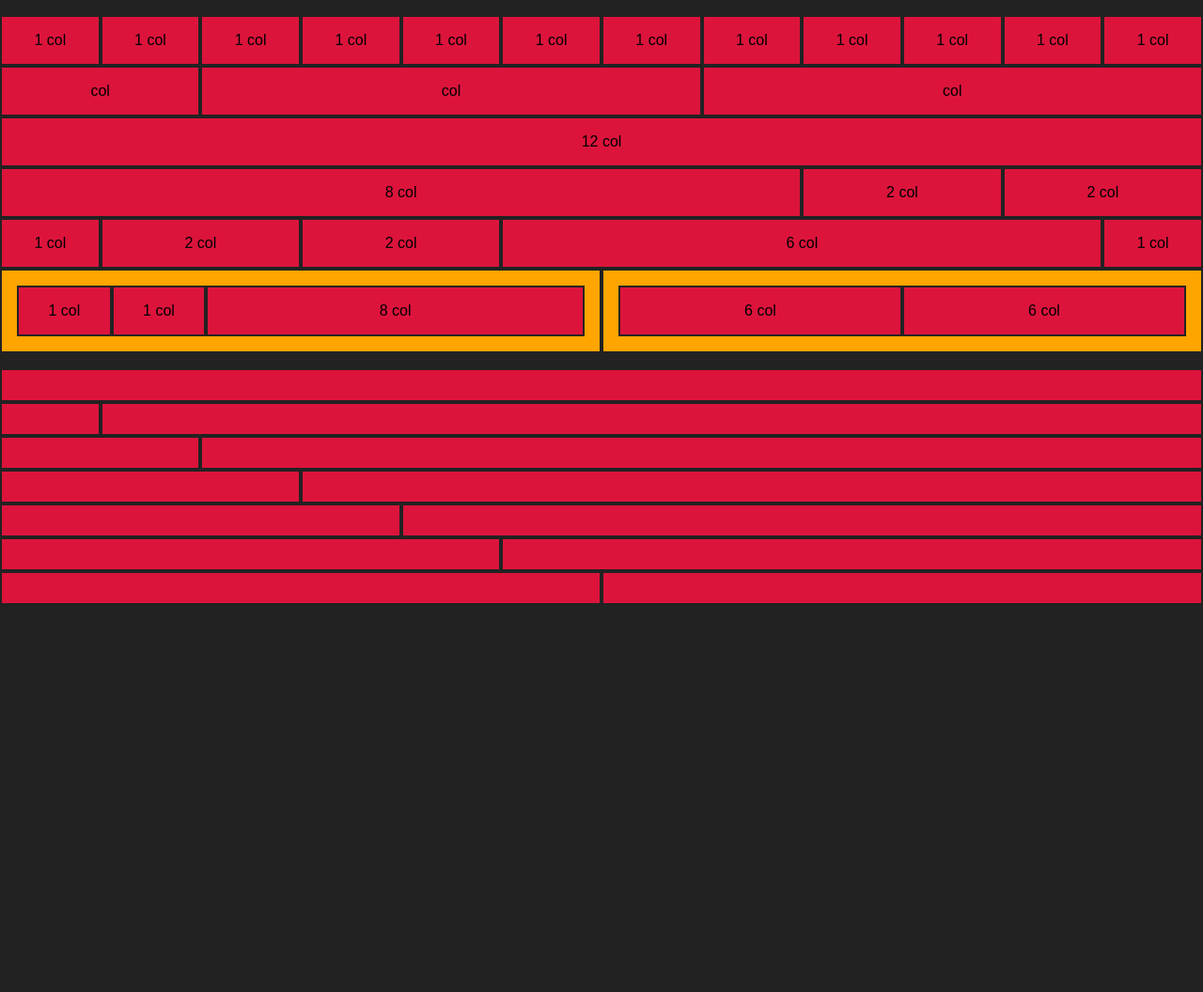
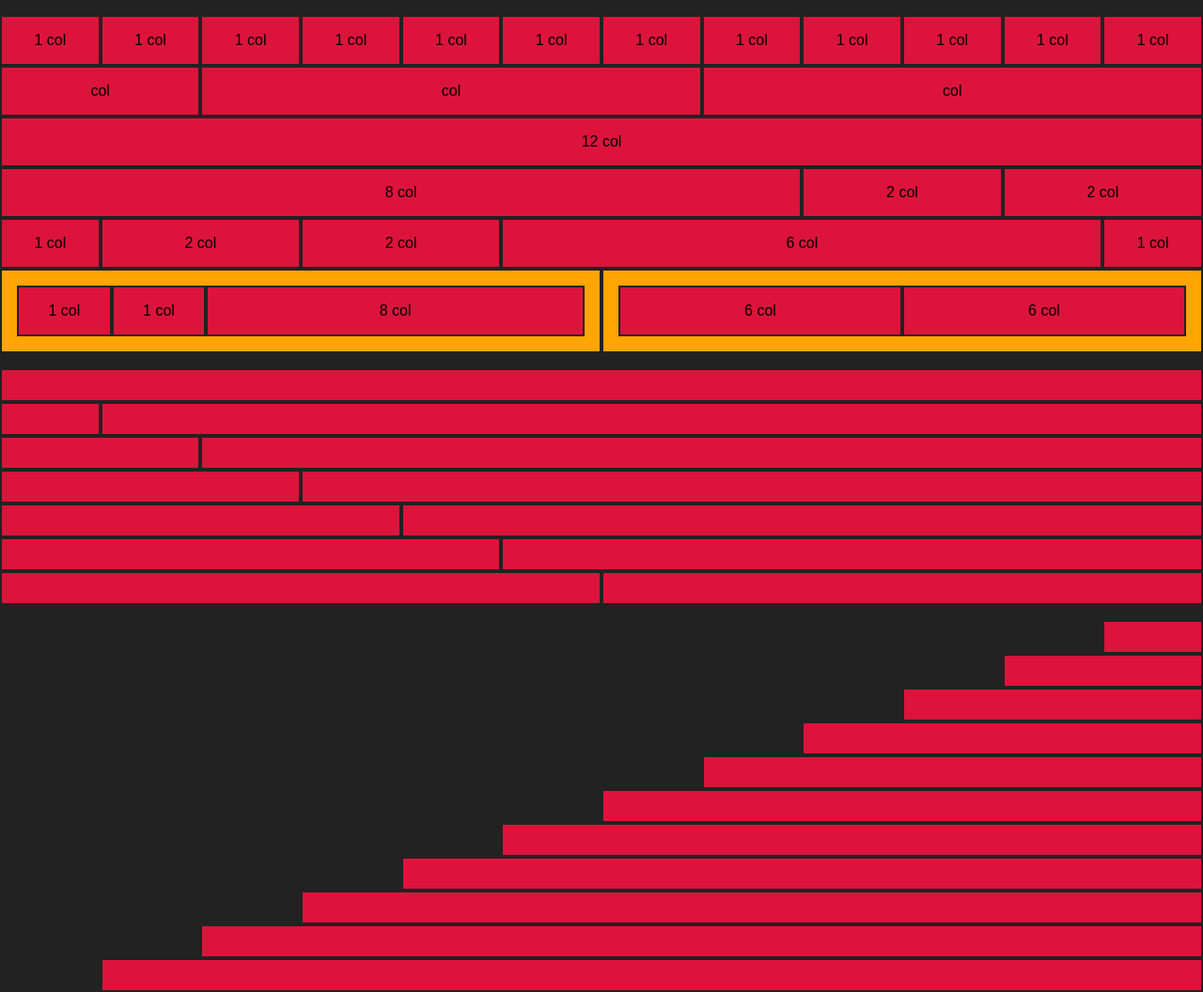
Before and after one commit to Fianda0/html-css-12bool, a plain HTML site: page index.html in a window 1280 px wide. Shown: the whole page at 94% size. Before the commit the page ends 800 px from the top, so only its background shows below. Drawn offline with Linux system fonts and the light colour scheme.

Commit message:
3 container complete

```diff
--- a/index.html
+++ b/index.html
@@ -214,6 +214,87 @@
 
     </div>
 
+    <!-- 3 container -->
+    <div class="container-fluid">
+
+        <!-- 1 riga -->
+        <div class="row">
+            <div class="col-lg-1 col-lg-offset-11">
+                <div class="box"></div>
+            </div>
+        </div>
+
+        <!-- 2 riga -->
+        <div class="row">
+            <div class="col-lg-2 col-lg-offset-10">
+                <div class="box"></div>
+            </div>
+        </div>
+
+        <!-- 3 riga -->
+        <div class="row">
+            <div class="col-lg-3 col-lg-offset-9">
+                <div class="box"></div>
+            </div>
+        </div>
+
+        <!-- 4 riga -->
+        <div class="row">
+            <div class="col-lg-4 col-lg-offset-8">
+                <div class="box"></div>
+            </div>
+        </div>
+
+        <!-- 5 riga -->
+        <div class="row">
+            <div class="col-lg-5 col-lg-offset-7">
+                <div class="box"></div>
+            </div>
+        </div>
+
+        <!-- 6 riga -->
+        <div class="row">
+            <div class="col-lg-6 col-lg-offset-6">
+                <div class="box"></div>
+            </div>
+        </div>
+
+        <!-- 7 riga -->
+        <div class="row">
+            <div class="col-lg-7 col-lg-offset-5">
+                <div class="box"></div>
+            </div>
+        </div>
+
+        <!-- 8 riga -->
+        <div class="row">
+            <div class="col-lg-8 col-lg-offset-4">
+                <div class="box"></div>
+            </div>
+        </div>
+
+        <!-- 9 riga -->
+        <div class="row">
+            <div class="col-lg-9 col-lg-offset-3">
+                <div class="box"></div>
+            </div>
+        </div>
+
+        <!-- 10 riga -->
+        <div class="row">
+            <div class="col-lg-10 col-lg-offset-2">
+                <div class="box"></div>
+            </div>
+        </div>
+
+        <!-- 11 riga -->
+        <div class="row">
+            <div class="col-lg-11 col-lg-offset-1">
+                <div class="box"></div>
+            </div>
+        </div>
+    </div>
+
 </body>
 
 </html>
```
